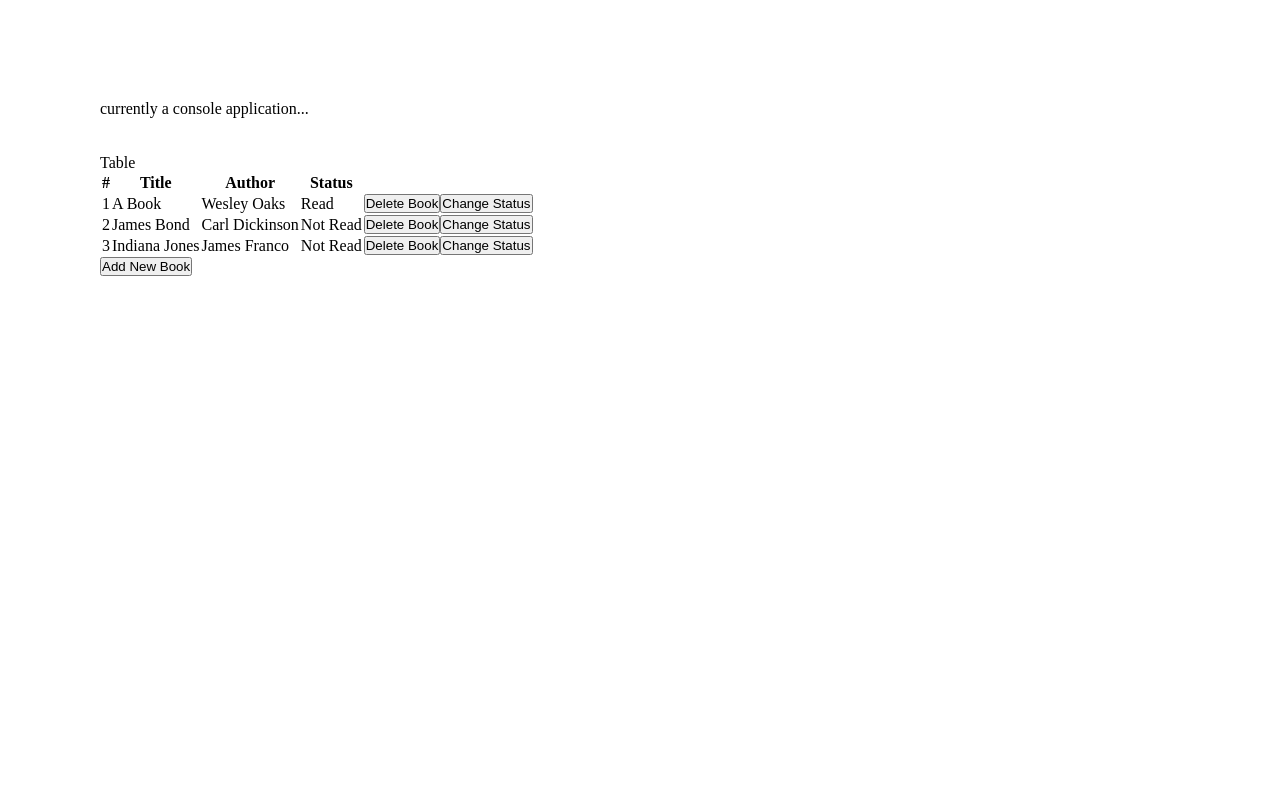
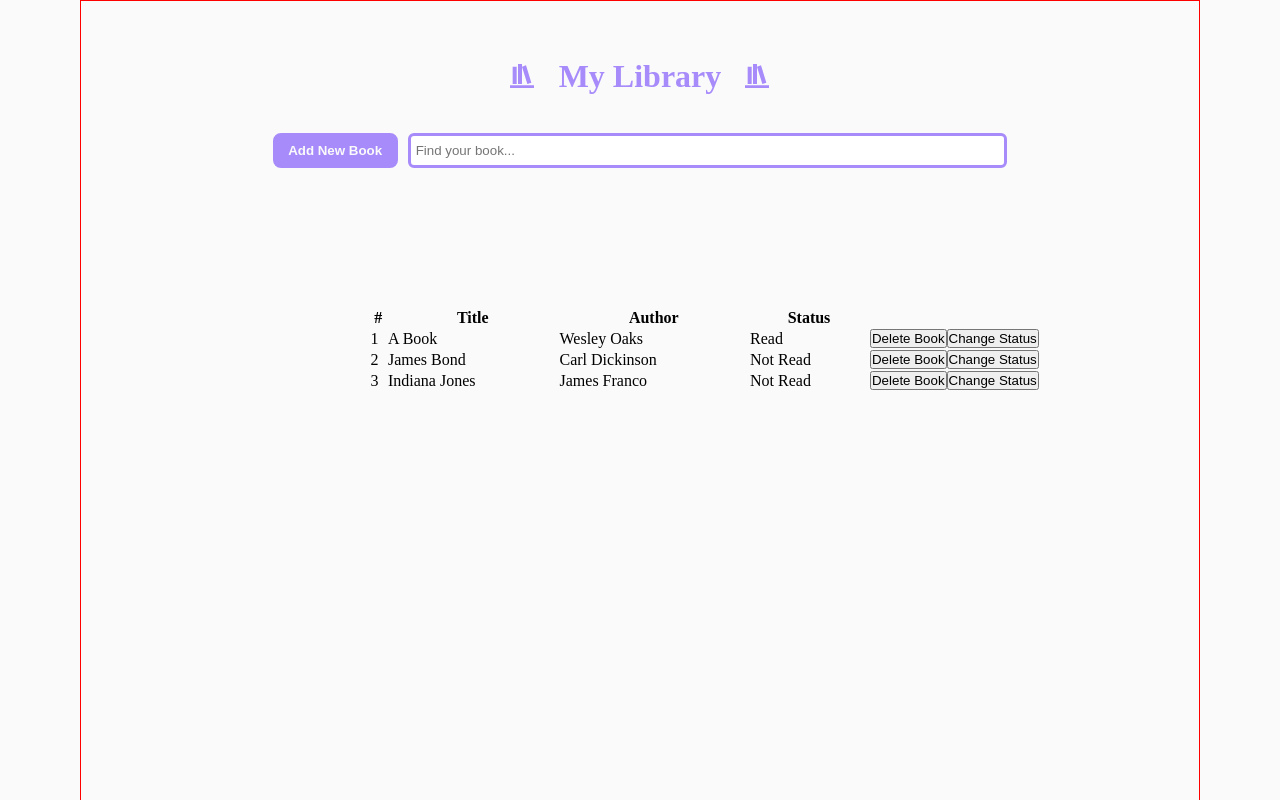
Before and after one commit to oaksvirals/library, a plain HTML site: page index.html in a window 1280 px wide. Shown: the top 800 px of the page. Drawn offline with Linux system fonts and the light colour scheme.

Commit message:
Header and menu styling
Color scheme set and logo, header, and menu established styling.

```diff
--- a/index.html
+++ b/index.html
@@ -8,10 +8,19 @@
     <title>Library Project</title>
 </head>
 <body>
-    <p>currently a console application...</p>
-    <br>
-    <br>
-    <p>Table</p>
+    <div class="header">
+        <svg xmlns="http://www.w3.org/2000/svg" viewBox="0 0 24 24"><title>bookshelf</title><path d="M9 3V18H12V3H9M12 5L16 18L19 17L15 4L12 5M5 5V18H8V5H5M3 19V21H21V19H3Z" /></svg>
+        <h1>My Library</h1>
+        <svg xmlns="http://www.w3.org/2000/svg" viewBox="0 0 24 24"><title>bookshelf</title><path d="M9 3V18H12V3H9M12 5L16 18L19 17L15 4L12 5M5 5V18H8V5H5M3 19V21H21V19H3Z" /></svg>
+    </div>
+    <div class="menu">
+        <button class="btn open-form">Add New Book</button>
+        <input type="search" placeholder="Find your book...">
+    </div>
+    <!-- <div class="header-btn"><button class="btn open-form">Add New Book</button></div> -->
+    <!-- <div class="search">
+        <input type="search" placeholder="Find your book...">
+    </div> -->
     <table>
         <tbody class="book-list">
             <tr>
@@ -19,13 +28,10 @@
                 <th>Title</th>
                 <th>Author</th>
                 <th>Status</th>
-                <!-- <th>Remove</th> -->
-                <!-- <th>Update</th> -->
             </tr>
         </tbody>
     </table>
 
-    <button class="btn open-form">Add New Book</button>
     <dialog>
         <form action="">
             <label for="title">Title:</label>
--- a/style.css
+++ b/style.css
@@ -1,9 +1,104 @@
+:root {
+    --white: #fafafa;
+    --accent: #a78bfa;
+    --red: #ef4444;
+    --green: #22c55e;
+}
+
 * {
     box-sizing: border-box;
     padding: 0;
     margin: 0;
 }
 
+html {
+    display: grid;
+    justify-content: center;
+}
+
 body {
-    padding: 100px;
+    border: 1px solid red;
+    background: var(--white);
+    width: 1120px;
+
+    display: grid;
+    grid-template-columns: repeat(12, 1fr);
+    grid-template-rows: 100px 25px repeat(10, 1fr);
+    gap: 32px;
 }
+
+.header {
+    grid-column: 1 / -1;
+    grid-row: 1 / 2;
+    place-self: center;
+    padding-top: 50px;
+
+    display: grid;
+    grid-template-columns: 1fr 5fr 1fr;
+    gap: 20px;
+    align-items: center;
+}
+
+.header svg {
+    width: 32px;
+    fill: var(--accent);
+}
+
+.header h1 {
+    color: var(--accent);
+}
+
+.menu {
+    grid-column: 3 / 11;
+    grid-row: 2 / 3;
+
+    display: grid;
+    grid-template-columns: 1fr 8fr;
+    gap: 10px;
+}
+
+.menu input {
+    width: 100%;
+    height: 35px;
+    padding: 5px;
+    border: 3px solid var(--accent);
+    border-radius: 6px;
+    outline: none;
+}
+
+/* .header-btn {
+    grid-column: 2 / 4;
+    grid-row: 2 / 3;
+    margin-left: 10px;
+} */
+
+.open-form {
+    padding: 8px;
+    color: var(--white);
+    background: var(--accent);
+    border: 2px solid var(--accent);
+    border-radius: 8px;
+    font-weight: bold;
+    width: 125px;
+}
+
+.open-form:hover {
+    transform: scale(0.95);
+    cursor: pointer;
+}
+
+/* .search {
+    grid-column: 4 / 10;
+}
+
+.search input {
+    width: 100%;
+    padding: 5px;
+} */
+
+table {
+    grid-column: 4 / -1;
+    grid-row-start: 4;
+
+    /* place-self: center; */
+}
```
